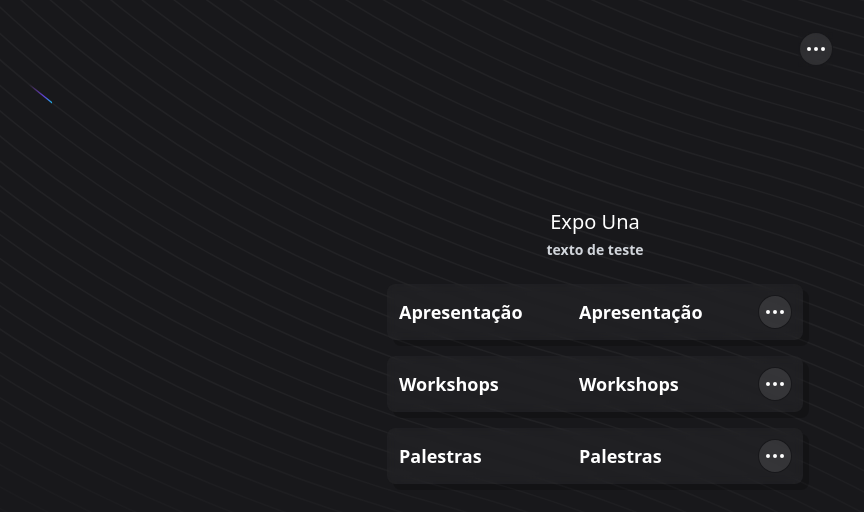
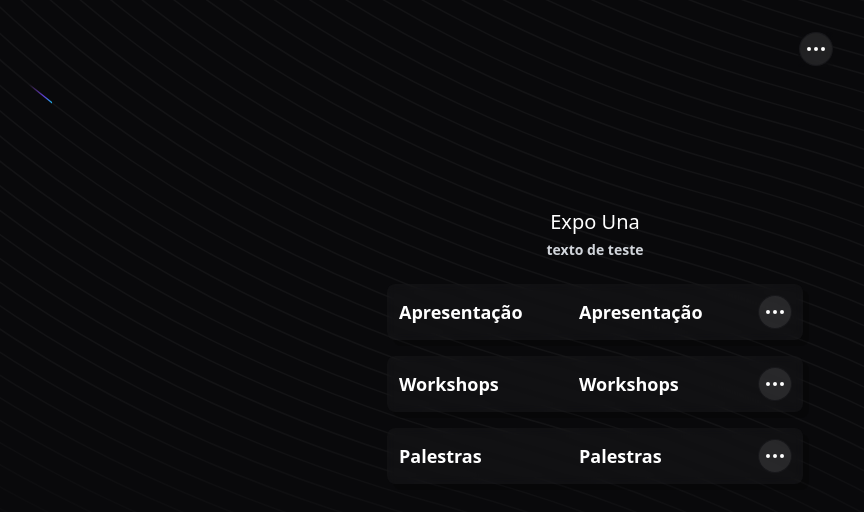
Before and after one commit to rodrigueslucas062/exp-una, a Next.js app: page / in a window 1280 px wide. Shown: the top 512 px of the page, without its empty margins (45-909 px from the left). Built offline with nearby package versions, Linux system fonts and the light colour scheme.

Commit message:
💄Minor adjustments to layout and background

```diff
--- a/src/pages/index.js
+++ b/src/pages/index.js
@@ -14,7 +14,7 @@ export default function Home() {
         <meta property="og:description" content="Expo Una" />
       </Head>
 
-      <main className="p-4 z-10">
+      <main className="p-4">
         <Main />
       </main>
       <BackgroundBeams />
--- a/src/styles/globals.css
+++ b/src/styles/globals.css
@@ -17,7 +17,7 @@
 }
 
 body {
-@apply bg-zinc-900
+@apply bg-zinc-950
 }
 
 @layer utilities {
```
